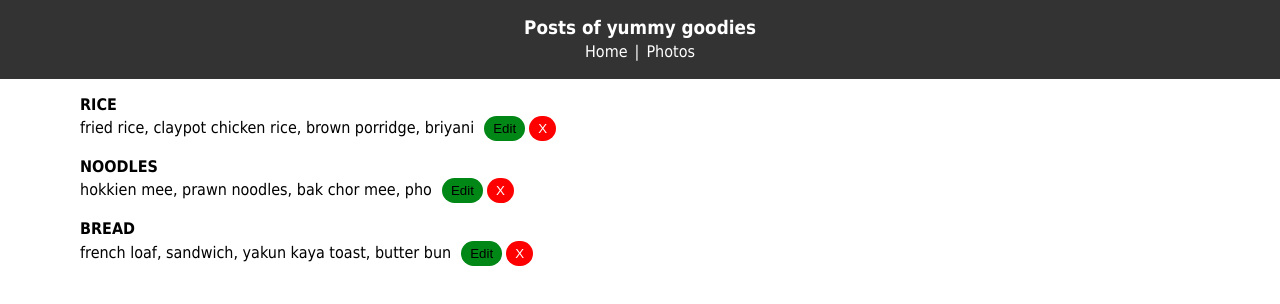
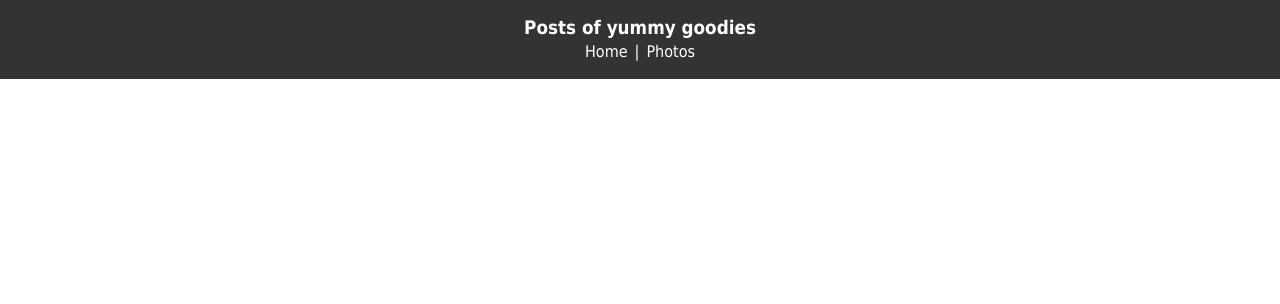
Before and after one commit to Paddlepop25/react-post-app-functional-components, a React (Create React App) app: page / in a window 1280 px wide. Shown: the top 304 px of the page. Built offline with nearby package versions, Linux system fonts and the light colour scheme.

Commit message:
set initial state in app.js and populate with posts data

```diff
--- a/src/App.js
+++ b/src/App.js
@@ -1,28 +1,42 @@
+import React, { useEffect, useState } from 'react'
 import Header from './components/Header'
 import posts from './postsData.json'
 import Posts from './components/Posts'
 import './App.css'
 
 function App() {
+  const [state, setState] = useState({ posts: [] })
+
+  useEffect(() => {
+    const stopLoop = setInterval(() => {
+      setState({ posts: posts }, [])
+    }, 1000)
+    return () => clearInterval(stopLoop)
+  })
+
+  console.log('state >>> ', state)
+
   const delPost = (id) => {
     console.log(id)
   }
 
-  const postsComponent = posts.map((post) => {
-    return (
-      <Posts
-        key={post.id}
-        id={post.id}
-        carb={post.carb}
-        yummies={post.yummies}
-        delPost={delPost}
-      />
-    )
-  })
+  // const postsComponent = posts.map((post) => {
+  //   return (
+  //     <Posts
+  //       key={post.id}
+  //       id={post.id}
+  //       carb={post.carb}
+  //       yummies={post.yummies}
+  //       delPost={delPost}
+  //     />
+  //   )
+  // })
   return (
     <>
       <Header />
-      <div className='container'>{postsComponent}</div>
+      <div className='container'>
+        <Posts />
+      </div>
     </>
   )
 }
--- a/src/components/Posts.js
+++ b/src/components/Posts.js
@@ -1,12 +1,12 @@
-const Posts = (props) => {
+function Posts(props) {
   return (
     <>
-      <h4>{props.carb.toUpperCase()}</h4>
+      {/* <h4>{props.carb.toUpperCase()}</h4>
       <span>{props.yummies}</span>
       <button style={editBtn}>Edit</button>
       <button style={delBtn} onClick={() => props.delPost(props.id)}>
         X
-      </button>
+      </button> */}
     </>
   )
 }
```
Also changed, not shown: 1 other file (tests, documents, lock files or other folders).
